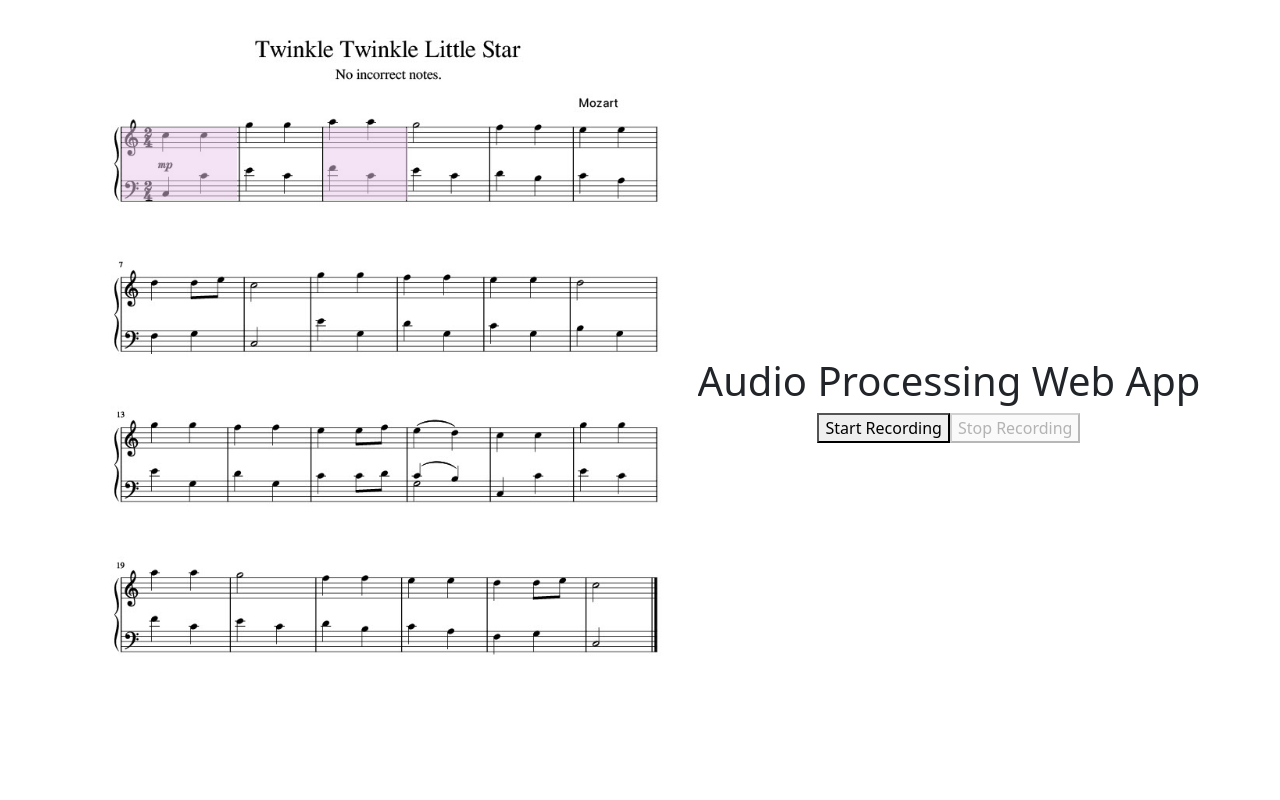
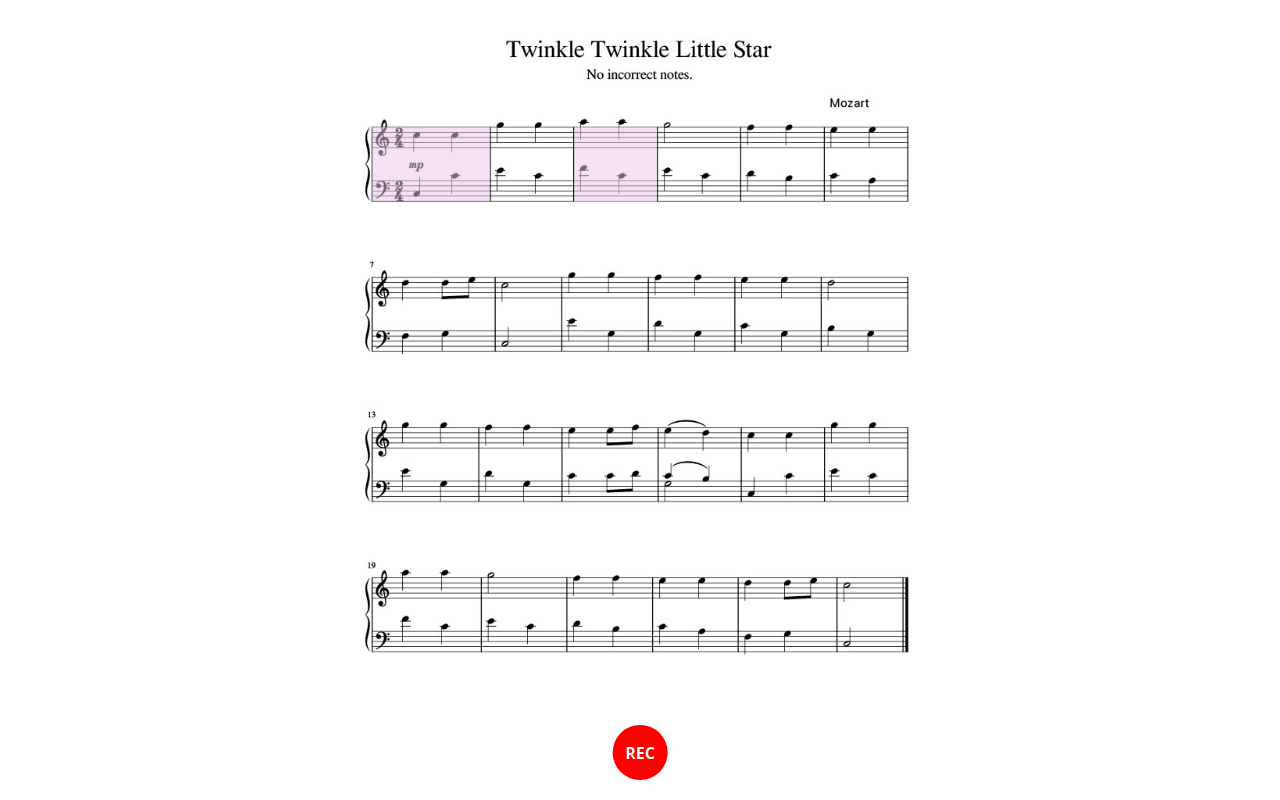
Before and after one commit to emilyreevess/front-end-capstone, a React (Create React App) app: page /sheetmusic in a window 1280 px wide. Built offline with nearby package versions, Linux system fonts and the light colour scheme.

Commit message:
Update recording button
Updating recording button

```diff
--- a/public/index.html
+++ b/public/index.html
@@ -16,6 +16,8 @@
     <!-- (Only needed if you are using the <iframe> approach) -->
     <!-- <script src="https://mozilla.github.io/pdf.js/build/pdf.js"></script> -->
     <script type="text/javascript" src="https://mozilla.github.io/pdf.js/build/pdf.js"></script>
+    <script src="https://code.jquery.com/jquery-3.6.0.min.js"></script>
+
 
     <!-- Include necessary scripts for react-pdf library -->
     <!-- (Only needed if you are using react-pdf) -->
--- a/src/components/AudioRecorderComponent.js
+++ b/src/components/AudioRecorderComponent.js
@@ -1,29 +1,73 @@
-// App.js
+// // App.js
+
+// import React, { useState } from 'react';
+
+// const AudioRecorderComponent = () => {
+//   const [isRecording, setIsRecording] = useState(false);
+
+//   const startRecording = () => {
+//     // Add logic for starting recording
+//     setIsRecording(true);
+//   };
+
+//   const stopRecording = () => {
+//     // Add logic for stopping recording
+//     setIsRecording(false);
+//   };
+
+//   return (
+//     <div>
+//       <button onClick={startRecording} disabled={isRecording}>
+//         Start Recording
+//       </button>
+//       <button onClick={stopRecording} disabled={!isRecording}>
+//         Stop Recording
+//       </button>
+//     </div>
+//   );
+// };
+
+// export default AudioRecorderComponent;
 
 import React, { useState } from 'react';
 
-const AudioRecorderComponent = () => {
+const AudioRecorderComponent = ({scale}) => {
   const [isRecording, setIsRecording] = useState(false);
 
   const startRecording = () => {
-    // Add logic for starting recording
+    // You can add your logic to start recording here
     setIsRecording(true);
   };
 
   const stopRecording = () => {
-    // Add logic for stopping recording
+    // You can add your logic to stop recording here
     setIsRecording(false);
   };
 
+  const circleStyle = {
+    width: `${70 * scale}px`,
+    height: `${70 * scale}px`,
+    borderRadius: '50%',
+    backgroundColor: 'red',
+    display: 'flex',
+    alignItems: 'center',
+    justifyContent: 'center',
+    color: 'white',
+    fontWeight: 'bold',
+    cursor: 'pointer',
+  };
+
   return (
-    <div>
-      <h1>Audio Processing Web App</h1>
-      <button onClick={startRecording} disabled={isRecording}>
-        Start Recording
-      </button>
-      <button onClick={stopRecording} disabled={!isRecording}>
-        Stop Recording
-      </button>
+    <div style={{ position: 'relative' }}>
+      {isRecording ? (
+        <div style={circleStyle} onClick={stopRecording}>
+          STOP
+        </div>
+      ) : (
+        <div style={circleStyle} onClick={startRecording}>
+          REC
+        </div>
+      )}
     </div>
   );
 };
--- a/src/components/LocalImageViewer.js
+++ b/src/components/LocalImageViewer.js
@@ -2,8 +2,9 @@ import React, { useEffect, useState } from 'react';
 import AudioRecorderComponent from './AudioRecorderComponent';
 
 const LocalImageViewer = () => {
+
   const [scale, setScale] = useState(1);
-  const [isHovered, setIsHovered] = useState(false);
+  const [isHovered, setIsHovered] = useState(null); // Use null to track which div is hovered
 
   const updateScale = () => {
     const originalWidth = 791; // Adjust as needed
@@ -21,18 +22,36 @@ const LocalImageViewer = () => {
     return () => window.removeEventListener('resize', updateScale);
   }, []);
 
-const handleOverlayClick = () => {
-  alert('Overlay clicked!');
+  const handleOverlayClick = (message) => {
+    alert(`Correct your notes for ${message}`);
     // You can add more functionality here
   };
 
-const handleMouseEnter = () => {
-  setIsHovered(true);
+  const handleMouseEnter = (index) => {
+    setIsHovered(index);
   };
 
   const handleMouseLeave = () => {
-  setIsHovered(false);
+    setIsHovered(null);
   };
+
+  const divs = [
+    {
+      top: 163,
+      left: 53,
+      width: 150,
+      height: 94,
+      message: 'Bar 1',
+    },
+    {
+      top: 163,
+      left: 311,
+      width: 106,
+      height: 95,
+      message: 'Bar 3',
+    },
+    // Add more div configurations as needed
+  ];
 
   return (
     <div style={{ height: '100vh', display: 'flex', alignItems: 'center', justifyContent: 'center' }}>
@@ -43,97 +62,29 @@ const handleMouseLeave = () => {
           style={{ width: 'auto', maxHeight: '100vh' }}
           onLoad={updateScale} // Trigger scale update when image loads
         />
+        {divs.map((div, index) => (
           <div
-          onClick={handleOverlayClick}
-          onMouseEnter={handleMouseEnter}
+            key={index}
+            onClick={() => handleOverlayClick(div.message)}
+            onMouseEnter={() => handleMouseEnter(index)}
             onMouseLeave={handleMouseLeave}
             style={{
               position: 'absolute',
-          top: 164 * scale + 'px',
-          left: 54 * scale + 'px',
-          width: 148 * scale + 'px',
-          height: 92 * scale + 'px',
-          backgroundColor: isHovered ? 'rgba(233, 199, 236, 0.7)' : 'rgba(233, 199, 236, 0.5)',
-          transition: 'background-color 0.3s ease', // Add a smooth transition effect
-        }}></div>
-        <div
-          onClick={handleOverlayClick}
-          onMouseEnter={handleMouseEnter}
-          onMouseLeave={handleMouseLeave}
-          style={{
-          position: 'absolute',
-          top: 164 * scale + 'px',
-          left: 311 * scale + 'px',
-          width: 109 * scale + 'px',
-          height: 92 * scale + 'px',
-          backgroundColor: isHovered ? 'rgba(233, 199, 236, 0.7)' : 'rgba(233, 199, 236, 0.5)',
-          transition: 'background-color 0.3s ease', // Add a smooth transition effect
-        }}></div>
+              top: div.top * scale + 'px',
+              left: div.left * scale + 'px',
+              width: div.width * scale + 'px',
+              height: div.height * scale + 'px',
+              backgroundColor: isHovered === index ? 'rgba(223, 189, 226, 0.7)' : 'rgba(233, 199, 236, 0.5)',
+              transition: 'background-color 0.3s ease',
+            }}
+          ></div>
+        ))}
+        <div style={{ position: 'absolute', bottom: '20px', left: '50%', transform: 'translateX(-50%)' }}>
+          <AudioRecorderComponent scale={scale} />
         </div>
-      <AudioRecorderComponent/>
+      </div>
     </div>
   );
 };
 
 export default LocalImageViewer;
-
-// import React, { useEffect, useState } from 'react';
-
-// const LocalImageViewer = () => {
-//   const [scale, setScale] = useState(1);
-
-//   useEffect(() => {
-//     const updateScale = () => {
-//       const originalWidth = 791; // Adjust as needed
-//       const container = document.querySelector('.image-container');
-//       if (container) {
-//         const currentWidth = container.offsetWidth;
-//         const newScale = currentWidth / originalWidth;
-//         setScale(newScale);
-//       }
-//     };
-
-//     window.addEventListener('resize', updateScale);
-
-//     return () => window.removeEventListener('resize', updateScale);
-//   }, []);
-
-//   const handleOverlayClick = () => {
-//     alert('Overlay clicked!');
-//     // You can add more functionality here
-//   };
-
-//   return (
-//     <div style={{ height: '100vh', display: 'flex', alignItems: 'center', justifyContent: 'center' }}>
-//       <div className="image-container" style={{ position: 'relative', maxHeight: '100vh' }}>
-//         {/* First div */}
-//         <div
-//           onClick={handleOverlayClick}
-//           style={{
-//             position: 'absolute',
-//             top: 164 * scale + 'px',
-//             left: 54 * scale + 'px',
-//             width: 148 * scale + 'px',
-//             height: 92 * scale + 'px',
-//             backgroundColor: 'rgba(233, 199, 236, 0.5)',
-//           }}
-//         ></div>
-
-//         {/* Add more divs as needed, each with the onClick handler */}
-//         <div
-//           onClick={handleOverlayClick}
-//           style={{
-//             position: 'absolute',
-//             top: 164 * scale + 'px',
-//             left: 311 * scale + 'px',
-//             width: 109 * scale + 'px',
-//             height: 92 * scale + 'px',
-//             backgroundColor: 'rgba(233, 199, 236, 0.5)',
-//           }}
-//         ></div>
-//       </div>
-//     </div>
-//   );
-// };
-
-// export default LocalImageViewer;
```
Also changed, not shown: src/components/MessageModal.js (added, +27 -0 lines). Lines whose indentation alone changed are shown as unchanged.
